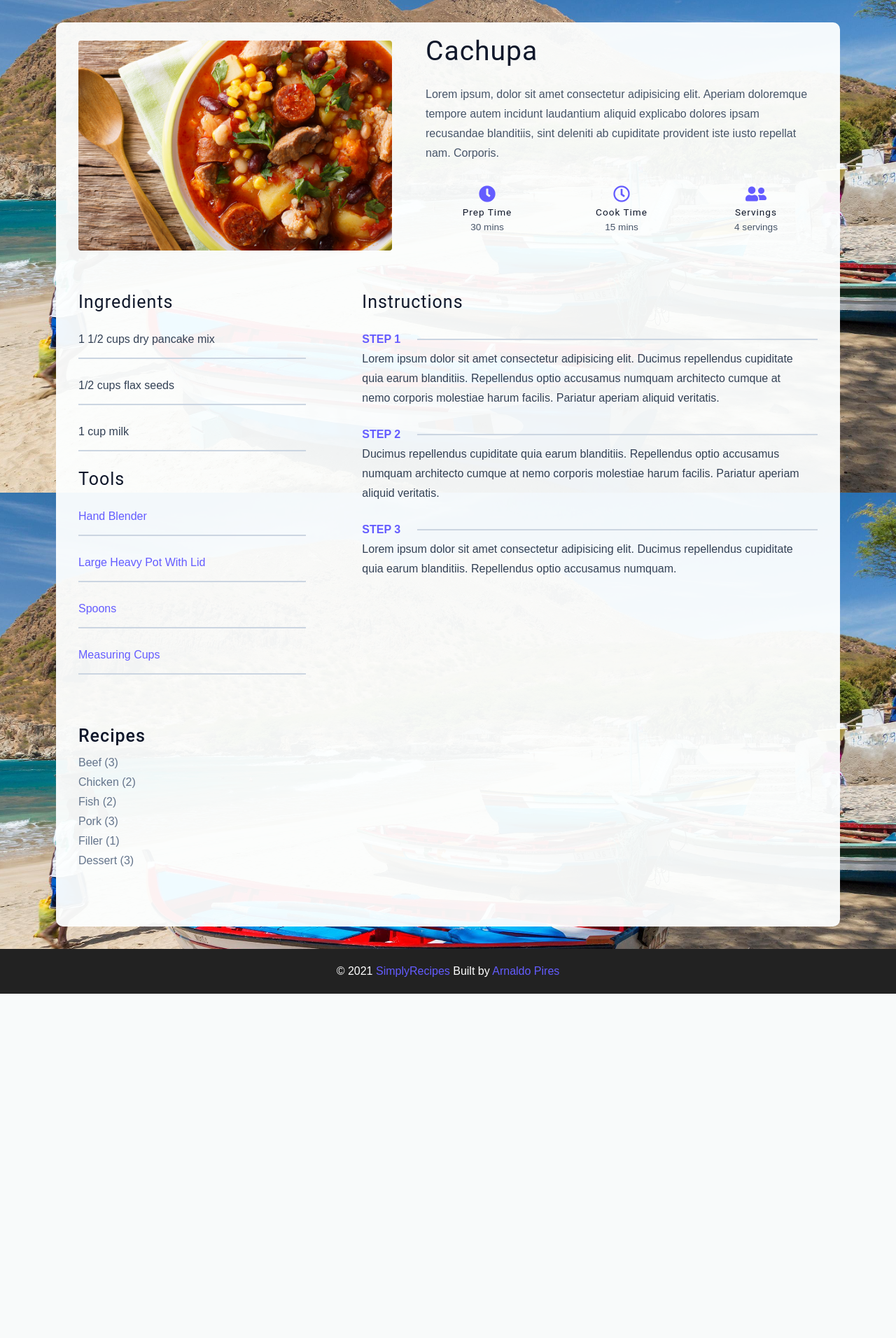
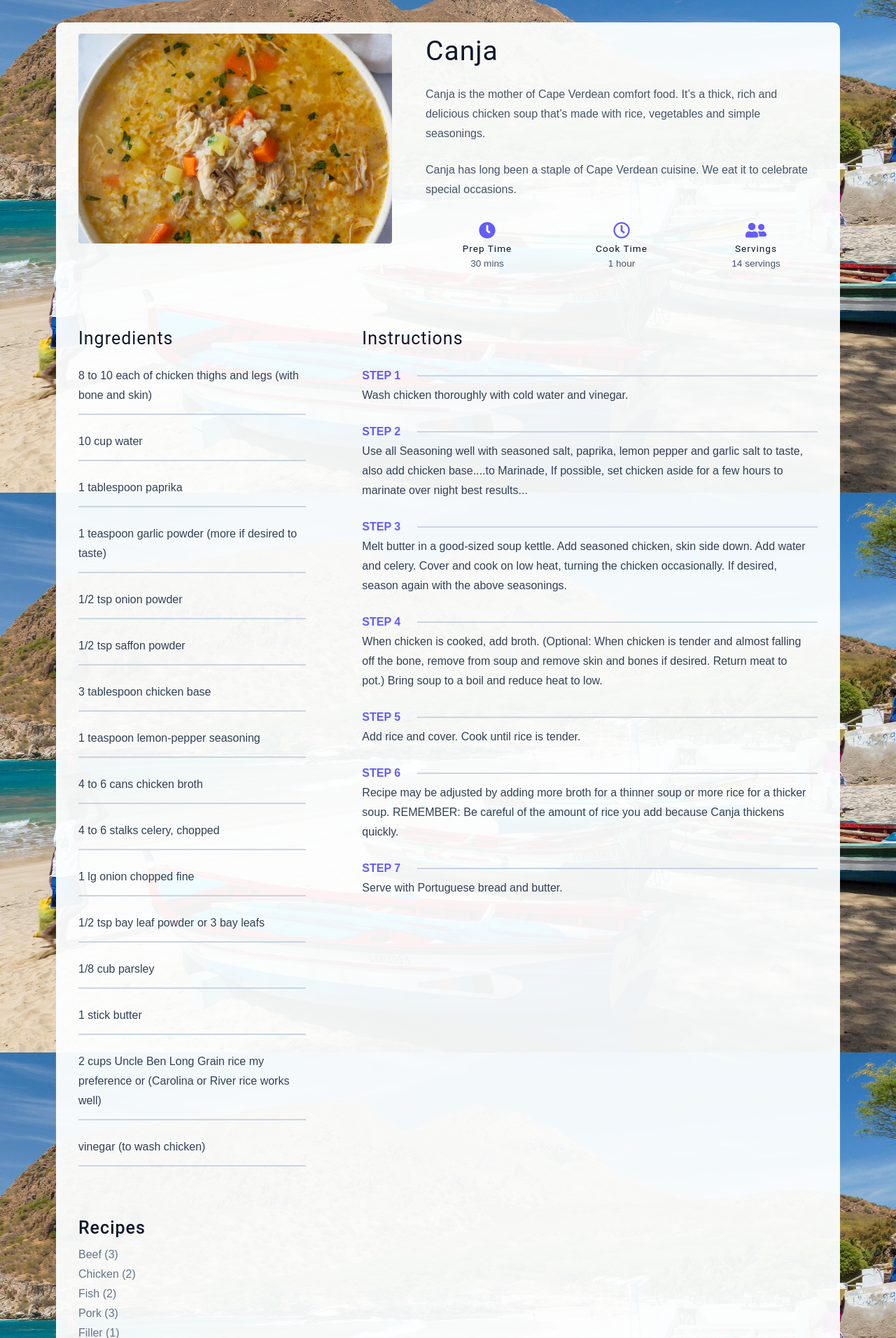
Before and after one commit to ArnoldPires/SimplyRecipes, a PHP site: page /pages/food/recipe-foods/canja.html in a window 1280 px wide. Shown: the part 96-2008 px from the top of the page at 70% size. Before the commit the page ends 1516 px from the top, so only its background shows below. Run offline with PHP 8.4, Linux system fonts and the light colour scheme; some libraries are stand-ins or nearby versions.

Commit message:
finished canja page and some other stuff

```diff
--- a/css/style.css
+++ b/css/style.css
@@ -544,7 +544,6 @@ ul {
 @media screen and (min-width: 992px) {
   .recipe-hero {
     grid-template-columns: 4fr 5fr;
-    align-items: center;
   }
 }
 .recipe-content {
--- a/index.html
+++ b/index.html
@@ -71,7 +71,7 @@
                 <a href="./pages/food/recipe-foods/cachupa.html" class="recipe">
                     <img src="./assets/recipes/cachupa.png" alt="cachupa" class="img recipe-img"/>
                     <h5>Cachupa</h5>
-                    <p>Prep: 15min | Cook: 5min</p>
+                    <p>Prep: 30min | Cook: 4hours</p>
                 </a>
                 <a href="./pages/food/recipe-foods/canja.html" class="recipe">
                     <img src="./assets/recipes/canja.png" alt="canja" class="img recipe-img" />
--- a/pages/about.html
+++ b/pages/about.html
@@ -57,7 +57,7 @@
                 <a href="../pages/food/recipe-foods/cachupa.html" class="recipe">
                     <img src="../assets/recipes/cachupa.png" alt="cachupa" class="img recipe-img" />
                     <h5>Cachupa</h5>
-                    <p>Prep: 15min | Cook: 5min</p>
+                    <p>Prep: 30min | Cook: 4hours</p>
                 </a>
                 <a href="../pages/food/recipe-foods/pastel.html" class="recipe">
                     <img src="../assets/recipes/pastel.jpg" alt="pastel" class="img recipe-img" />
--- a/pages/food/recipe-categories/beef.html
+++ b/pages/food/recipe-categories/beef.html
@@ -47,7 +47,7 @@
                 <a href="../../../pages/food/recipe-foods/cachupa.html" class="recipe">
                     <img src="../../../assets/recipes/cachupa.png" alt="cachupa" class="img recipe-img" />
                     <h5>Cachupa</h5>
-                    <p>Prep: 15min | Cook: 5min</p>
+                    <p>Prep: 30min | Cook: 4hours</p>
                 </a>
                 <a href="../../../pages/food/recipe-foods/canja.html" class="recipe">
                     <img src="../../../assets/recipes/canja.png" alt="canja" class="img recipe-img" />
--- a/pages/food/recipe-categories/chicken.html
+++ b/pages/food/recipe-categories/chicken.html
@@ -49,7 +49,7 @@
                 <a href="../../../pages/food/recipe-foods/cachupa.html" class="recipe">
                     <img src="../../../assets/recipes/cachupa.png" alt="cachupa" class="img recipe-img" />
                     <h5>Cachupa</h5>
-                    <p>Prep: 15min | Cook: 5min</p>
+                    <p>Prep: 30min | Cook: 4hours</p>
                 </a>
                 <a href="../../../pages/food/recipe-foods/canja.html" class="recipe">
                     <img src="../../../assets/recipes/canja.png" alt="canja" class="img recipe-img" />
--- a/pages/food/recipe-categories/pork.html
+++ b/pages/food/recipe-categories/pork.html
@@ -47,7 +47,7 @@
                 <a href="../../../pages/food/recipe-foods/cachupa.html" class="recipe">
                     <img src="../../../assets/recipes/cachupa.png" alt="cachupa" class="img recipe-img" />
                     <h5>Cachupa</h5>
-                    <p>Prep: 15min | Cook: 5min</p>
+                    <p>Prep: 30min | Cook: 4hours</p>
                 </a>
                 <a href="../../../pages/food/recipe-foods/canja.html" class="recipe">
                     <img src="../../../assets/recipes/canja.png" alt="canja" class="img recipe-img" />
--- a/pages/food/recipe-foods/canja.html
+++ b/pages/food/recipe-foods/canja.html
@@ -4,7 +4,7 @@
     <meta charset="UTF-8" />
     <meta http-equiv="X-UA-Compatible" content="IE=edge" />
     <meta name="viewport" content="width=device-width, initial-scale=1.0" />
-    <title>Cachupa</title>
+    <title>Canja</title>
     <!-- favicon -->
     <link rel="shortcut icon" href="../../../assets/images/favicon.ico" type="image/x-icon" />
     <!-- normalize -->
@@ -43,10 +43,11 @@
     <main class="page">
         <section class="recipe-page">
             <section class="recipe-hero">
-                <img src="../../../assets/recipes/cachupa.jpg" class="img recipe-hero-img" alt="cachupa"/>
+                <img src="../../../assets/recipes/canja.png" class="img recipe-hero-img" alt="cachupa"/>
                 <article>
-                    <h2>Cachupa</h2>
-                    <p>Lorem ipsum, dolor sit amet consectetur adipisicing elit. Aperiam doloremque tempore autem incidunt laudantium aliquid explicabo dolores ipsam recusandae blanditiis, sint deleniti ab cupiditate provident iste iusto repellat nam. Corporis.</p>
+                    <h2>Canja</h2>
+                    <p>Canja is the mother of Cape Verdean comfort food. It’s a thick, rich and delicious chicken soup that’s made with rice, vegetables and simple seasonings.</p>
+                    <p>Canja has long been a staple of Cape Verdean cuisine. We eat it to celebrate special occasions.</p>
                     <!--recipe icons-->
                     <div class="recipe-icons">
                         <article>
@@ -57,12 +58,12 @@
                         <article>
                             <i class="far fa-clock"></i>
                             <h5>cook time</h5>
-                            <p>15 mins</p>
+                            <p>1 hour</p>
                         </article>
                         <article>
                             <i class="fas fa-user-friends"></i>
                             <h5>servings</h5>
-                            <p>4 servings</p>
+                            <p>14 servings</p>
                         </article>
                     </div>
                 </article>
@@ -72,16 +73,22 @@
                 <article class="second-coloumn">
                     <div>
                         <h4>ingredients</h4>
-                        <p class="single-ingredient">1 1/2 cups dry pancake mix</p>
-                        <p class="single-ingredient">1/2 cups flax seeds</p>
-                        <p class="single-ingredient">1 cup milk</p>
-                    </div>
-                    <div>
-                        <h4>tools</h4>
-                        <p class="single-tool">Hand Blender</p>
-                        <p class="single-tool">Large Heavy pot with lid</p>
-                        <p class="single-tool">Spoons</p>
-                        <p class="single-tool">Measuring cups</p>
+                        <p class="single-ingredient">8 to 10 each of chicken thighs and legs (with bone and skin)</p>
+                        <p class="single-ingredient">10 cup water</p>
+                        <p class="single-ingredient">1 tablespoon paprika</p>
+                        <p class="single-ingredient">1 teaspoon garlic powder (more if desired to taste)</p>
+                        <p class="single-ingredient">1/2 tsp onion powder</p>
+                        <p class="single-ingredient">1/2 tsp saffon powder</p>
+                        <p class="single-ingredient">3 tablespoon chicken base</p>
+                        <p class="single-ingredient">1 teaspoon lemon-pepper seasoning</p>
+                        <p class="single-ingredient">4 to 6 cans chicken broth</p>
+                        <p class="single-ingredient">4 to 6 stalks celery, chopped</p>
+                        <p class="single-ingredient">1 lg onion chopped fine</p>
+                        <p class="single-ingredient">1/2 tsp bay leaf powder or 3 bay leafs</p>
+                        <p class="single-ingredient">1/8 cub parsley</p>
+                        <p class="single-ingredient">1 stick butter</p>
+                        <p class="single-ingredient">2 cups Uncle Ben Long Grain rice my preference or (Carolina or River rice works well)</p>
+                        <p class="single-ingredient">vinegar (to wash chicken)</p>
                     </div>
                 </article>
                 <article>
@@ -92,21 +99,49 @@
                             <p>step 1</p>
                             <div></div>
                         </header>
-                        <p>Lorem ipsum dolor sit amet consectetur adipisicing elit. Ducimus repellendus cupiditate quia earum blanditiis. Repellendus optio accusamus numquam architecto cumque at nemo corporis molestiae harum facilis. Pariatur aperiam aliquid veritatis.</p>
+                        <p>Wash chicken thoroughly with cold water and vinegar.</p>
                     </div>
                     <div class="single-instruction">
                         <header>
                             <p>step 2</p>
                             <div></div>
                         </header>
-                        <p>Ducimus repellendus cupiditate quia earum blanditiis. Repellendus optio accusamus numquam architecto cumque at nemo corporis molestiae harum facilis. Pariatur aperiam aliquid veritatis.</p>
+                        <p>Use all Seasoning well with seasoned salt, paprika, lemon pepper and garlic salt to taste, also add chicken base....to Marinade, If possible, set chicken aside for a few hours to marinate over night best results...</p>
                     </div>
                     <div class="single-instruction">
                         <header>
                             <p>step 3</p>
                             <div></div>
                         </header>
-                        <p>Lorem ipsum dolor sit amet consectetur adipisicing elit. Ducimus repellendus cupiditate quia earum blanditiis. Repellendus optio accusamus numquam.</p>
+                        <p>Melt butter in a good-sized soup kettle. Add seasoned chicken, skin side down. Add water and celery. Cover and cook on low heat, turning the chicken occasionally. If desired, season again with the above seasonings.</p>
+                    </div>
+                    <div class="single-instruction">
+                        <header>
+                            <p>step 4</p>
+                            <div></div>
+                        </header>
+                        <p>When chicken is cooked, add broth. (Optional: When chicken is tender and almost falling off the bone, remove from soup and remove skin and bones if desired. Return meat to pot.) Bring soup to a boil and reduce heat to low.</p>
+                    </div>
+                    <div class="single-instruction">
+                        <header>
+                            <p>step 5</p>
+                            <div></div>
+                        </header>
+                        <p>Add rice and cover. Cook until rice is tender.</p>
+                    </div>
+                    <div class="single-instruction">
+                        <header>
+                            <p>step 6</p>
+                            <div></div>
+                        </header>
+                        <p>Recipe may be adjusted by adding more broth for a thinner soup or more rice for a thicker soup. REMEMBER: Be careful of the amount of rice you add because Canja thickens quickly.</p>
+                    </div>
+                    <div class="single-instruction">
+                        <header>
+                            <p>step 7</p>
+                            <div></div>
+                        </header>
+                        <p>Serve with Portuguese bread and butter.</p>
                     </div>
                 </article>
             </section>
--- a/pages/food/recipe-foods/cuscus.html
+++ b/pages/food/recipe-foods/cuscus.html
@@ -4,7 +4,7 @@
     <meta charset="UTF-8" />
     <meta http-equiv="X-UA-Compatible" content="IE=edge" />
     <meta name="viewport" content="width=device-width, initial-scale=1.0" />
-    <title>Cachupa</title>
+    <title>Cus Cus</title>
     <!-- favicon -->
     <link rel="shortcut icon" href="../../../assets/images/favicon.ico" type="image/x-icon" />
     <!-- normalize -->
@@ -43,9 +43,9 @@
     <main class="page">
         <section class="recipe-page">
             <section class="recipe-hero">
-                <img src="../../../assets/recipes/cachupa.jpg" class="img recipe-hero-img" alt="cachupa"/>
+                <img src="../../../assets/recipes/cuscus.png" class="img recipe-hero-img" alt="cus cus"/>
                 <article>
-                    <h2>Cachupa</h2>
+                    <h2>Cus Cus</h2>
                     <p>Lorem ipsum, dolor sit amet consectetur adipisicing elit. Aperiam doloremque tempore autem incidunt laudantium aliquid explicabo dolores ipsam recusandae blanditiis, sint deleniti ab cupiditate provident iste iusto repellat nam. Corporis.</p>
                     <!--recipe icons-->
                     <div class="recipe-icons">
--- a/pages/food/recipe-foods/gufonginho.html
+++ b/pages/food/recipe-foods/gufonginho.html
@@ -4,7 +4,7 @@
     <meta charset="UTF-8" />
     <meta http-equiv="X-UA-Compatible" content="IE=edge" />
     <meta name="viewport" content="width=device-width, initial-scale=1.0" />
-    <title>Cachupa</title>
+    <title>Gufonginho</title>
     <!-- favicon -->
     <link rel="shortcut icon" href="../../../assets/images/favicon.ico" type="image/x-icon" />
     <!-- normalize -->
@@ -43,9 +43,9 @@
     <main class="page">
         <section class="recipe-page">
             <section class="recipe-hero">
-                <img src="../../../assets/recipes/cachupa.jpg" class="img recipe-hero-img" alt="cachupa"/>
+                <img src="../../../assets/recipes/gufonginho.png" class="img recipe-hero-img" alt="Gufonginho"/>
                 <article>
-                    <h2>Cachupa</h2>
+                    <h2>Gufonginho</h2>
                     <p>Lorem ipsum, dolor sit amet consectetur adipisicing elit. Aperiam doloremque tempore autem incidunt laudantium aliquid explicabo dolores ipsam recusandae blanditiis, sint deleniti ab cupiditate provident iste iusto repellat nam. Corporis.</p>
                     <!--recipe icons-->
                     <div class="recipe-icons">
--- a/pages/food/recipe-foods/jagacida.html
+++ b/pages/food/recipe-foods/jagacida.html
@@ -4,7 +4,7 @@
     <meta charset="UTF-8" />
     <meta http-equiv="X-UA-Compatible" content="IE=edge" />
     <meta name="viewport" content="width=device-width, initial-scale=1.0" />
-    <title>Cachupa</title>
+    <title>Jagacida</title>
     <!-- favicon -->
     <link rel="shortcut icon" href="../../../assets/images/favicon.ico" type="image/x-icon" />
     <!-- normalize -->
@@ -43,9 +43,9 @@
     <main class="page">
         <section class="recipe-page">
             <section class="recipe-hero">
-                <img src="../../../assets/recipes/cachupa.jpg" class="img recipe-hero-img" alt="cachupa"/>
+                <img src="../../../assets/recipes/Jagacida.jpg" class="img recipe-hero-img" alt="Jagacida"/>
                 <article>
-                    <h2>Cachupa</h2>
+                    <h2>Jagacida</h2>
                     <p>Lorem ipsum, dolor sit amet consectetur adipisicing elit. Aperiam doloremque tempore autem incidunt laudantium aliquid explicabo dolores ipsam recusandae blanditiis, sint deleniti ab cupiditate provident iste iusto repellat nam. Corporis.</p>
                     <!--recipe icons-->
                     <div class="recipe-icons">
--- a/pages/food/recipe-foods/moreia-frita.html
+++ b/pages/food/recipe-foods/moreia-frita.html
@@ -4,7 +4,7 @@
     <meta charset="UTF-8" />
     <meta http-equiv="X-UA-Compatible" content="IE=edge" />
     <meta name="viewport" content="width=device-width, initial-scale=1.0" />
-    <title>Cachupa</title>
+    <title>Moreia Frita</title>
     <!-- favicon -->
     <link rel="shortcut icon" href="../../../assets/images/favicon.ico" type="image/x-icon" />
     <!-- normalize -->
@@ -43,9 +43,9 @@
     <main class="page">
         <section class="recipe-page">
             <section class="recipe-hero">
-                <img src="../../../assets/recipes/cachupa.jpg" class="img recipe-hero-img" alt="cachupa"/>
+                <img src="../../../assets/recipes/moreia-frita.jpg" class="img recipe-hero-img" alt="Moreia Frita"/>
                 <article>
-                    <h2>Cachupa</h2>
+                    <h2>Moreia Frita</h2>
                     <p>Lorem ipsum, dolor sit amet consectetur adipisicing elit. Aperiam doloremque tempore autem incidunt laudantium aliquid explicabo dolores ipsam recusandae blanditiis, sint deleniti ab cupiditate provident iste iusto repellat nam. Corporis.</p>
                     <!--recipe icons-->
                     <div class="recipe-icons">
--- a/pages/food/recipe-foods/pastel.html
+++ b/pages/food/recipe-foods/pastel.html
@@ -4,7 +4,7 @@
     <meta charset="UTF-8" />
     <meta http-equiv="X-UA-Compatible" content="IE=edge" />
     <meta name="viewport" content="width=device-width, initial-scale=1.0" />
-    <title>Cachupa</title>
+    <title>Pastel</title>
     <!-- favicon -->
     <link rel="shortcut icon" href="../../../assets/images/favicon.ico" type="image/x-icon" />
     <!-- normalize -->
@@ -43,9 +43,9 @@
     <main class="page">
         <section class="recipe-page">
             <section class="recipe-hero">
-                <img src="../../../assets/recipes/cachupa.jpg" class="img recipe-hero-img" alt="cachupa"/>
+                <img src="../../../assets/recipes/pastel.jpg" class="img recipe-hero-img" alt="Pastel"/>
                 <article>
-                    <h2>Cachupa</h2>
+                    <h2>Pastel</h2>
                     <p>Lorem ipsum, dolor sit amet consectetur adipisicing elit. Aperiam doloremque tempore autem incidunt laudantium aliquid explicabo dolores ipsam recusandae blanditiis, sint deleniti ab cupiditate provident iste iusto repellat nam. Corporis.</p>
                     <!--recipe icons-->
                     <div class="recipe-icons">
--- a/pages/food/recipe-foods/pudim-de-leite.html
+++ b/pages/food/recipe-foods/pudim-de-leite.html
@@ -4,7 +4,7 @@
     <meta charset="UTF-8" />
     <meta http-equiv="X-UA-Compatible" content="IE=edge" />
     <meta name="viewport" content="width=device-width, initial-scale=1.0" />
-    <title>Cachupa</title>
+    <title>Pudim de leite</title>
     <!-- favicon -->
     <link rel="shortcut icon" href="../../../assets/images/favicon.ico" type="image/x-icon" />
     <!-- normalize -->
@@ -43,9 +43,9 @@
     <main class="page">
         <section class="recipe-page">
             <section class="recipe-hero">
-                <img src="../../../assets/recipes/cachupa.jpg" class="img recipe-hero-img" alt="cachupa"/>
+                <img src="../../../assets/recipes/pudim-de-leite.jpg" class="img recipe-hero-img" alt="Pudim de leite"/>
                 <article>
-                    <h2>Cachupa</h2>
+                    <h2>Pudim de leite</h2>
                     <p>Lorem ipsum, dolor sit amet consectetur adipisicing elit. Aperiam doloremque tempore autem incidunt laudantium aliquid explicabo dolores ipsam recusandae blanditiis, sint deleniti ab cupiditate provident iste iusto repellat nam. Corporis.</p>
                     <!--recipe icons-->
                     <div class="recipe-icons">
--- a/pages/food/recipe-foods/toresma.html
+++ b/pages/food/recipe-foods/toresma.html
@@ -4,7 +4,7 @@
     <meta charset="UTF-8" />
     <meta http-equiv="X-UA-Compatible" content="IE=edge" />
     <meta name="viewport" content="width=device-width, initial-scale=1.0" />
-    <title>Cachupa</title>
+    <title>Toresma</title>
     <!-- favicon -->
     <link rel="shortcut icon" href="../../../assets/images/favicon.ico" type="image/x-icon" />
     <!-- normalize -->
@@ -43,9 +43,9 @@
     <main class="page">
         <section class="recipe-page">
             <section class="recipe-hero">
-                <img src="../../../assets/recipes/cachupa.jpg" class="img recipe-hero-img" alt="cachupa"/>
+                <img src="../../../assets/recipes/toresma.jpg" class="img recipe-hero-img" alt="Toresma"/>
                 <article>
-                    <h2>Cachupa</h2>
+                    <h2>Toresma</h2>
                     <p>Lorem ipsum, dolor sit amet consectetur adipisicing elit. Aperiam doloremque tempore autem incidunt laudantium aliquid explicabo dolores ipsam recusandae blanditiis, sint deleniti ab cupiditate provident iste iusto repellat nam. Corporis.</p>
                     <!--recipe icons-->
                     <div class="recipe-icons">
--- a/pages/recipes.html
+++ b/pages/recipes.html
@@ -62,7 +62,7 @@
                 <a href="../pages/food/recipe-foods/cachupa.html" class="recipe">
                     <img src="../assets/recipes/cachupa.png" alt="cachupa" class="img recipe-img" />
                     <h5>Cachupa</h5>
-                    <p>Prep: 15min | Cook: 5min</p>
+                    <p>Prep: 30min | Cook: 4hours</p>
                 </a>
                 <a href="../pages/food/recipe-foods/canja.html" class="recipe">
                     <img src="../assets/recipes/canja.png" alt="canja" class="img recipe-img" />
```
Also changed, not shown: assets/recipes/cachupa.jpg (deleted).
